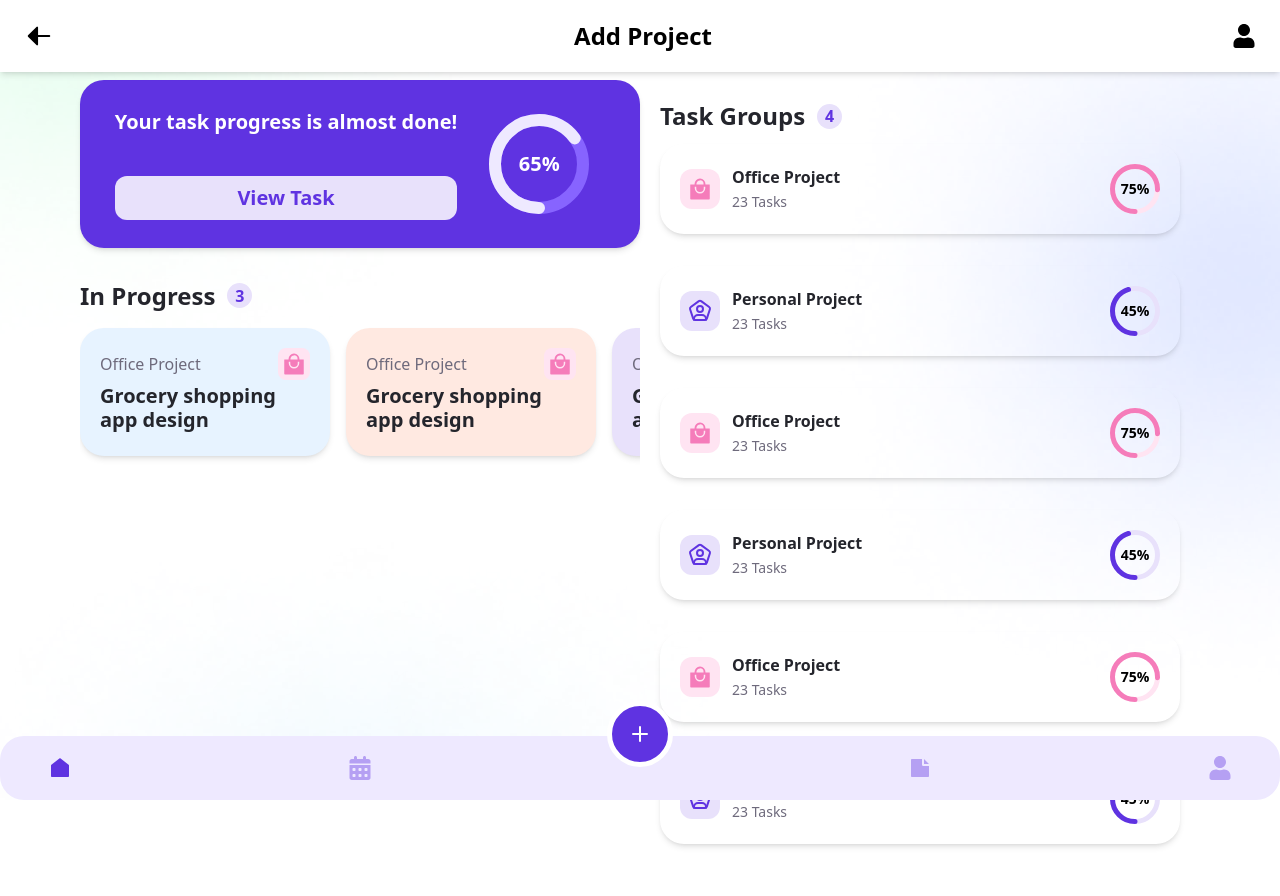
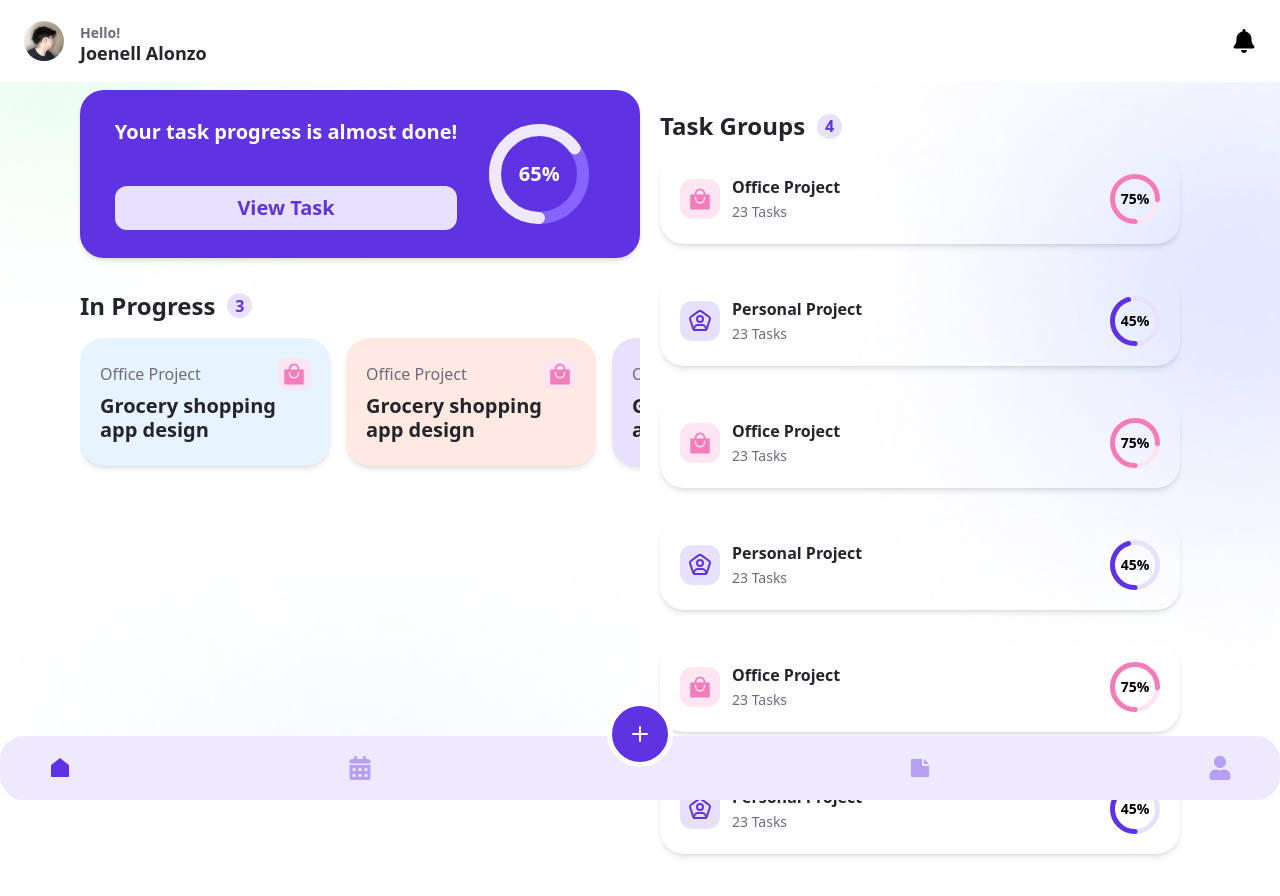
Before and after one commit to alonzojoe/React-TS-Task-Management, a React (Vite) app: page /home in a window 1280 px wide. Shown: the top 896 px of the page. Built offline with nearby package versions, Linux system fonts and the light colour scheme.

Commit message:
style: Dashboard Profile picture and name layout

```diff
--- a/src/layouts/AppLayout.tsx
+++ b/src/layouts/AppLayout.tsx
@@ -1,5 +1,6 @@
-import { ReactNode, useRef, forwardRef, useEffect, useState } from "react";
+import { ReactNode, useRef, forwardRef, useEffect, useState, JSX } from "react";
 import { useLocation, Outlet, Link, useNavigate } from "react-router-dom";
+import { FaBell } from "react-icons/fa";
 
 import { RiHomeFill } from "react-icons/ri";
 import { FaCalendarDays } from "react-icons/fa6";
@@ -9,8 +10,10 @@ import { FiPlus } from "react-icons/fi";
 import { PiArrowLeftFill } from "react-icons/pi";
 
 import BackgroundImg from "../assets/images/background.png";
+import Avatar from "../assets/images/avatar.jpg";
 
 const AppLayout = () => {
+  const { pathname } = useLocation();
   const navigate = useNavigate();
   const [navbarHeight, setNavbarHeight] = useState(0);
   const navbarRef = useRef<HTMLDivElement>(null);
@@ -29,6 +32,41 @@ const AppLayout = () => {
     };
   }, []);
 
+  const Header: JSX.Element = (
+    <div className="flex items-center justify-between text-2xl">
+      <span onClick={() => navigate(-1)}>
+        <PiArrowLeftFill className="text-3xl" />
+      </span>
+      <span className="font-semibold">Add Project</span>
+      <span>
+        <FaBell />
+      </span>
+    </div>
+  );
+
+  const Profile: JSX.Element = (
+    <div className="flex items-center justify-between">
+      <div className="flex items-center gap-4">
+        <div>
+          <img
+            src={Avatar}
+            alt="avatar"
+            className="h-auto w-[40px] rounded-full"
+          />
+        </div>
+        <div>
+          <span className="text-textSecondary font-bold text-sm">Hello!</span>
+          <h4 className="text-textPrimary text-lg font-bold mb-0 !leading-none">
+            Joenell Alonzo
+          </h4>
+        </div>
+      </div>
+      <span>
+        <FaBell className="text-2xl" />
+      </span>
+    </div>
+  );
+
   return (
     <>
       <main
@@ -40,16 +78,8 @@ const AppLayout = () => {
           backgroundRepeat: "no-repeat",
         }}
       >
-        <Navbar ref={navbarRef}>
-          <div className="flex items-center justify-between text-2xl">
-            <span onClick={() => navigate(-1)}>
-              <PiArrowLeftFill className="text-3xl" />
-            </span>
-            <span className="font-semibold">Add Project</span>
-            <span>
-              <FaUser />
-            </span>
-          </div>
+        <Navbar path={pathname} ref={navbarRef}>
+          <>{pathname === "/home" ? Profile : Header}</>
         </Navbar>
         <div style={{ paddingTop: `${navbarHeight}px` }}>
           <Outlet />
@@ -61,13 +91,17 @@ const AppLayout = () => {
 };
 type NavbarProps = {
   children: ReactNode;
+  path: string;
 };
 
-const Navbar = forwardRef<HTMLDivElement, NavbarProps>(({ children }, ref) => {
+const Navbar = forwardRef<HTMLDivElement, NavbarProps>(
+  ({ children, path }, ref) => {
     return (
       <div
         ref={ref}
-      className="fixed top-0 w-full py-5 px-6 shadow-md z-50"
+        className={`fixed top-0 w-full py-5 px-6 ${
+          path !== "/home" ? "shadow-md" : ""
+        } z-50`}
         style={{
           backgroundSize: "cover",
           backgroundColor: "white",
@@ -80,7 +114,8 @@ const Navbar = forwardRef<HTMLDivElement, NavbarProps>(({ children }, ref) => {
         {children}
       </div>
     );
-});
+  }
+);
 
 function MenuBar() {
   const activeClass = `text-bgActive shadow-indigo-700`;
```
Also changed, not shown: src/assets/images/avatar.jpg (added). Lines whose indentation alone changed are shown as unchanged.
